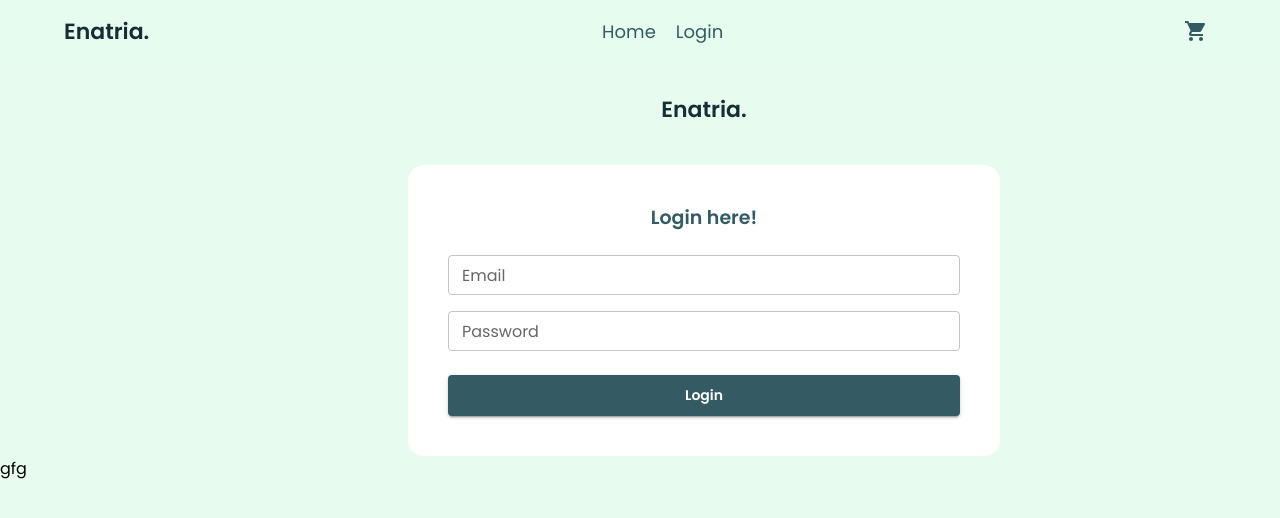
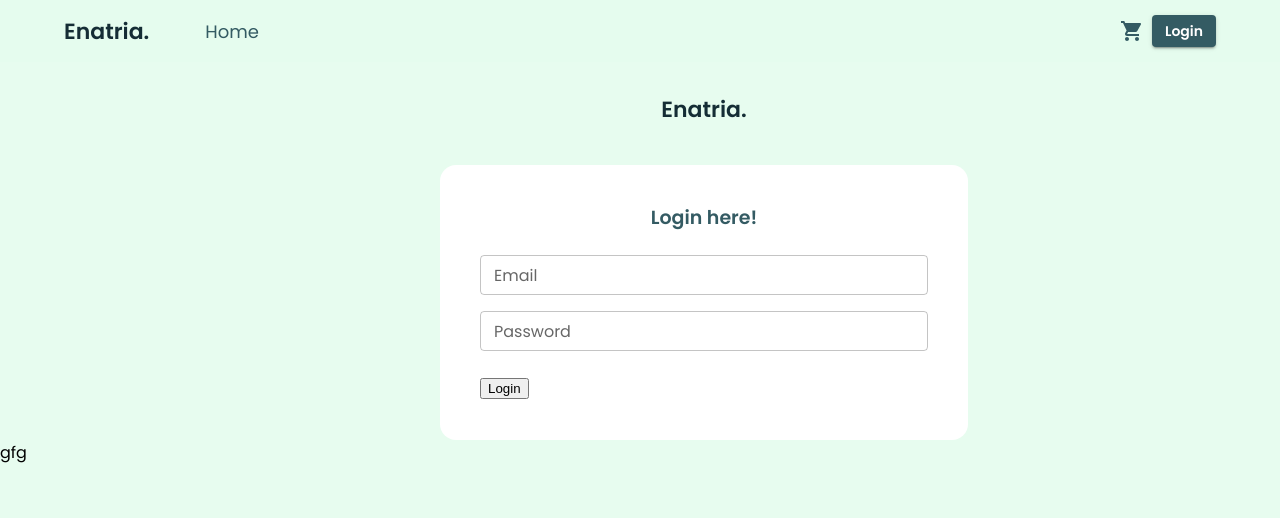
Before and after one commit to enatria/e-commerce, a React (Create React App) app: page /login in a window 1280 px wide. Shown: the top 518 px of the page. Built offline with nearby package versions, Linux system fonts and the light colour scheme.

Commit message:
integrate login

```diff
--- a/package.json
+++ b/package.json
@@ -17,7 +17,7 @@
     "react": "^17.0.2",
     "react-dom": "^17.0.2",
     "react-redux": "^7.2.6",
-    "react-router-dom": "^5.0.0",
+    "react-router-dom": "^5.2.0",
     "react-scripts": "4.0.3",
     "web-vitals": "^1.1.2"
   },
--- a/src/components/atoms/Button/index.js
+++ b/src/components/atoms/Button/index.js
@@ -1,5 +1,3 @@
-import React from 'react'
-// import { color } from '../_global-conf'
 import { Link as RouteLink } from 'react-router-dom'
 import MuiButton from '@mui/material/Button'
 import PropTypes from 'prop-types'
--- a/src/components/molecules/CardLogin/index.js
+++ b/src/components/molecules/CardLogin/index.js
@@ -1,9 +1,13 @@
-import React from 'react'
+import React, { useState } from 'react';
 import Box from '@mui/material/Box';
 import Typography from '@mui/material/Typography';
 import TextField from '@mui/material/TextField';
 import { makeStyles } from '@mui/styles';
 import { Button } from '../../atoms';
+import { isAuthenticated } from '../../../config/authService';
+import { authenticateUser } from '../../../redux/authenticationSlice';
+import { useDispatch } from 'react-redux';
+import { useHistory } from 'react-router-dom';
 
 const useStyles = makeStyles({
     root: {
@@ -15,30 +19,51 @@ const useStyles = makeStyles({
 });
 
 const CardLogin = () => {
+
+    const [email, setEmail] = useState("");
+    const [password, setPassword] = useState("");
+    const history = useHistory()
+    const dispatch = useDispatch();
+
+    if (isAuthenticated()) {
+        history.push('/')
+    }
+
     const classes = useStyles()
+
+    const data = {email : email, password : password};
+
+    function handleSubmit(e){
+        e.preventDefault();
+        console.log(data);
+        dispatch(authenticateUser(data))
+        history.push('/')
+    }
+
     return (
         <Box sx={{
             backgroundColor: 'white',
             marginTop:3,
             display: "flex",
             flexDirection: 'column',
-            width: '40vw',
+            width: '35vw',
             padding:5,
             justifyContent: 'space-between',
             alignItems:'center',
             borderRadius:4
         }}>
             <Box style={{
-                translateX:'40%',
                 marginBottom:25
             }}>
                 <Typography variant="h5" color="primary.main" fontWeight="fontWeightBold">Login here!</Typography>
             </Box>
-            <TextField size="small" className={classes.root} id="outlined-basic" sx={{marginBottom:2, width:'100%'}} color='primary' label="Email" variant="outlined" />
-            <TextField size="small" id="outlined-basic" sx={{width:'100%'}} color="primary" label="Password" type="password" variant="outlined" />
-            <Box  sx={{marginTop:3, width:'100%'}}>
-            <Button size="large">Login</Button>
-            </Box>
+            <form  onSubmit={handleSubmit}>
+                <TextField size="small" className={classes.root} id="outlined-basic" sx={{ marginBottom: 2, width: '100%' }} color='primary' label="Email" variant="outlined" value={email} onChange={(e)=>setEmail(e.target.value)}/>
+                <TextField size="small" id="outlined-basic" sx={{ width: '100%' }} color="primary" label="Password" type="password" variant="outlined" value={password} onChange={(e)=>setPassword(e.target.value)}/>
+                <Box  sx={{marginTop:3, width:'100%'}}>
+                    <button type="submit">Login</button>
+                </Box>
+                </form>
         </Box>
     )
 }
--- a/src/components/molecules/NavBar/index.js
+++ b/src/components/molecules/NavBar/index.js
@@ -9,6 +9,7 @@ import Container from '@mui/material/Container';
 import ShoppingCartIcon from '@mui/icons-material/ShoppingCart';
 
 import { makeStyles } from '@mui/styles';
+import Button from '../../atoms/Button';
 import Link from '../../atoms/Link'
 import Brand from '../../atoms/Brand';
 
@@ -27,32 +28,33 @@ export default function Navbar() {
           <Box
             sx={{
               display: 'flex',
-              justifyContent: 'space-between',
+              justifyContent:'space-between',
               flexDirection: 'row',
               alignItems: 'center',
             }}
           >
-            <Brand />
-            <Box
-              sx={{
-                display: 'flex',
-                justifyContent: 'space-between',
-                alignItems: 'center',
-              }}
-            >
-              <Box sx={{
-                marginRight: '20px',
-              }}
-              >
+            <Box sx={{
+              display: 'flex',
+              justifyContent:'start',
+              flexDirection: 'row',
+              alignItems: 'center',
+            }}>
+              <Brand />
+              <Box sx={{marginLeft:7}}>
                 <Link>Home</Link>
               </Box>
-              <Box>
-                <Link>Login</Link>
-              </Box>
             </Box>
-            <IconButton>
-              <ShoppingCartIcon color="primary" />
-            </IconButton>
+            <Box sx={{
+              display: 'flex',
+              justifyContent:'space-between',
+              flexDirection: 'row',
+              alignItems: 'center',
+            }}>
+              <IconButton>
+                    <ShoppingCartIcon color="primary" />
+              </IconButton>
+              <Button>Login</Button>
+            </Box>
           </Box>
         </Container>
       </AppBar>
--- /dev/null
+++ b/src/config/authService.js
@@ -0,0 +1,16 @@
+import { getAccessToken } from './tokenCreator';
+import { env_var } from './env';
+
+
+
+export const authenticate = async (data) => {
+  if (data.email === env_var.EMAIL && data.password === env_var.PASSWORD) {
+    return { status: true , data: {email: env_var.EMAIL , token: env_var.EMAIL , refreshToken: env_var.EMAIL}};
+  } else {
+    return { status: false , data: "Something went wrong"};
+  }
+};
+
+export const isAuthenticated = () => {
+  return getAccessToken() ? true : false;
+};
--- /dev/null
+++ b/src/config/env.js
@@ -0,0 +1,6 @@
+export const env_var = {
+
+      BASE_URL: 'https://fakestoreapi.com/users',
+      EMAIL: 'john@gmail.com',
+      PASSWORD: 'johnd'
+  };
--- /dev/null
+++ b/src/config/tokenCreator.js
@@ -0,0 +1,12 @@
+export const setTokens = (authRes) => {
+    localStorage.setItem('user', JSON.stringify(authRes.email));
+    localStorage.setItem('token', JSON.stringify(authRes.token));
+  };
+
+  export const removeTokens = () => {
+    localStorage.removeItem('user');
+    localStorage.removeItem('token');
+  };
+  export const getAccessToken = () => localStorage.getItem('token')?.slice(1, -1);
+  export const getUser = () => localStorage.getItem('user');
+  export const setUser = (user) => localStorage.setItem('user', JSON.stringify(user));
--- /dev/null
+++ b/src/redux/authenticationSlice.js
@@ -0,0 +1,56 @@
+import { createSlice } from '@reduxjs/toolkit';
+import { authenticate } from '../config/authService';
+import { setTokens } from '../config/tokenCreator';
+
+const initialState = {
+    isProcessingRequest: false,
+    accessToken : "",
+}
+
+
+const authenticationSlice = createSlice({
+    name:"authentication",
+    initialState,
+    reducers: {
+        start: (state) => {
+            return {
+              ...state,
+              isProcessingRequest: true,
+            };
+          },
+          success: (state, action) => {
+            return {
+              ...state,
+              isProcessingRequest: false,
+            };
+          },
+          error: (state, action) => {
+            return {
+              ...state,
+              isProcessingRequest: false,
+            };
+          },
+        }
+})
+
+export const authenticateUser = (userData) => async (dispatch) => {
+
+    try {
+      const authData = await authenticate(
+       userData
+      );
+      if (userData.status === true) {
+        setTokens(authData.data);
+        dispatch(success(authData));
+      } else {
+        dispatch(error());
+      }
+    } catch (err) {
+      dispatch(error(err));
+    }
+  };
+
+
+  export const { start, success, error } = authenticationSlice.actions;
+  export const selectAuthentication = (state) => state.authentication;
+  export const authenticationReducer = authenticationSlice.reducer;
--- a/src/redux/store.js
+++ b/src/redux/store.js
@@ -1,8 +1,8 @@
 import { configureStore } from '@reduxjs/toolkit';
-import productsReducer from './productsSlice';
+import { authenticationReducer } from './authenticationSlice';
 
 export default configureStore({
     reducer: {
-        products: productsReducer
+        authentication: authenticationReducer
     }
 })
```
Also changed, not shown: 1 other file (tests, documents, lock files or other folders).
